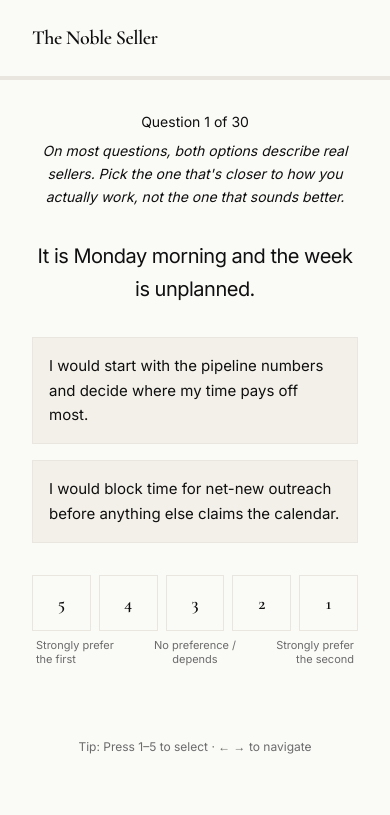
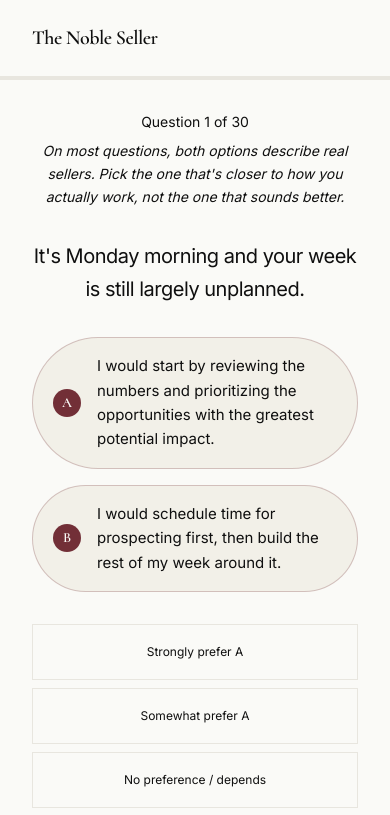
Before and after one commit to nosaco54135/the-noble-profile, a Next.js app: page /quotient/assessment in a window 390 px wide. Shown: the top 815 px of the page. Built offline with nearby package versions, Linux system fonts and the light colour scheme.

Commit message:
feat: NQ v2 copy pass + labeled A/B pill options per trial run

```diff
--- a/app/quotient/assessment/page.tsx
+++ b/app/quotient/assessment/page.tsx
@@ -306,54 +306,56 @@ export default function AssessmentPage() {
             </p>
           </div>
 
-          {/* Two options — display order follows this question's seeded side flip */}
+          {/* Two options, styled as pills — "A"/"B" mark DISPLAY POSITION (first/second
+              shown), not the optionA/optionB field names. Display order follows this
+              question's seeded side flip, so the field behind "A" can vary by question. */}
           <div className="space-y-tns-md mb-tns-xl">
-            <div className="border border-tns-border bg-tns-bgAlt px-4 py-4 sm:px-5">
+            <div className="flex items-center gap-tns-md rounded-full border border-tns-accent/25 bg-tns-bgAlt px-5 py-4 sm:px-7 sm:py-5">
+              <span className="shrink-0 flex items-center justify-center size-7 rounded-full bg-tns-accent text-tns-bg font-display text-sm font-medium">
+                A
+              </span>
               <p className="font-sans text-tns-fg text-[15px] sm:text-base leading-relaxed">
                 {firstOptionText}
               </p>
             </div>
-            <div className="border border-tns-border bg-tns-bgAlt px-4 py-4 sm:px-5">
+            <div className="flex items-center gap-tns-md rounded-full border border-tns-accent/25 bg-tns-bgAlt px-5 py-4 sm:px-7 sm:py-5">
+              <span className="shrink-0 flex items-center justify-center size-7 rounded-full bg-tns-accent text-tns-bg font-display text-sm font-medium">
+                B
+              </span>
               <p className="font-sans text-tns-fg text-[15px] sm:text-base leading-relaxed">
                 {secondOptionText}
               </p>
             </div>
           </div>
 
-          {/* Preference scale — 5 = strongly prefer the option shown first, 1 = strongly prefer the second */}
-          <div className="grid grid-cols-5 gap-2 sm:gap-3 mb-tns-sm">
-            {[5, 4, 3, 2, 1].map((value) => {
+          {/* Preference scale — labels reference "A"/"B" the same way the pills above do
+              (display position). u=5 strongly prefers A (first-shown) … u=1 strongly
+              prefers B (second-shown); the canonical transform in handleSelect is unchanged. */}
+          <div className="grid grid-cols-1 sm:grid-cols-5 gap-2 sm:gap-3 mb-tns-2xl">
+            {[
+              { value: 5, label: 'Strongly prefer A' },
+              { value: 4, label: 'Somewhat prefer A' },
+              { value: 3, label: 'No preference / depends' },
+              { value: 2, label: 'Somewhat prefer B' },
+              { value: 1, label: 'Strongly prefer B' },
+            ].map(({ value, label }) => {
               const isSelected = selected === value
               return (
                 <button
                   key={value}
                   onClick={() => handleSelect(value)}
-                  aria-label={`${value}`}
                   className={[
-                    'flex items-center justify-center p-3 sm:p-4 border transition-colors duration-150 min-h-[56px]',
+                    'flex items-center justify-center text-center p-3 sm:p-4 border transition-colors duration-150 min-h-[56px]',
                     'focus:outline-none focus-visible:ring-2 focus-visible:ring-tns-accent focus-visible:ring-offset-2 focus-visible:ring-offset-tns-bg',
                     isSelected
                       ? 'bg-tns-bgAlt border-tns-accent text-tns-fg'
                       : 'bg-tns-bg border-tns-border text-tns-fg hover:bg-tns-bgAlt cursor-pointer',
                   ].join(' ')}
                 >
-                  <span className="font-display text-lg text-tns-fg">{value}</span>
+                  <span className="font-sans text-xs sm:text-sm leading-tight text-tns-fg">{label}</span>
                 </button>
               )
             })}
-          </div>
-
-          {/* Compact anchor labels under the scale ends */}
-          <div className="flex items-start justify-between mb-tns-2xl px-1 gap-tns-sm">
-            <span className="font-sans text-[11px] sm:text-xs text-tns-muted leading-tight max-w-[30%]">
-              Strongly prefer the first
-            </span>
-            <span className="font-sans text-[11px] sm:text-xs text-tns-muted leading-tight text-center max-w-[30%]">
-              No preference / depends
-            </span>
-            <span className="font-sans text-[11px] sm:text-xs text-tns-muted leading-tight text-right max-w-[30%]">
-              Strongly prefer the second
-            </span>
           </div>
 
           {/* Navigation */}
--- a/lib/questions.ts
+++ b/lib/questions.ts
@@ -9,36 +9,36 @@
 import type { Question } from '@/types'
 
 export const QUESTIONS: Question[] = [
-  { id: 'P1', canonicalIndex: 0, scenario: 'You unexpectedly get one open hour in your day.', optionA: 'I would use it to send highly personalized outreach based on what a new prospect appears to care about.', optionB: 'I would use it to follow an interesting signal in an active deal and try to turn it into a clearer next step.', dimA: 'prospecting_comfort', dimB: 'closing_confidence' },
-  { id: 'P2', canonicalIndex: 1, scenario: 'A prospect raises an objection you have heard many times before.', optionA: 'I would ask a few more questions to understand what is different underneath this version of the objection.', optionB: 'I would organize the facts, constraints, and next steps so the objection has a clear path to resolution.', dimA: 'curiosity', dimB: 'process_oriented' },
-  { id: 'P3', canonicalIndex: 2, scenario: 'A deal has a lot of moving parts and the buyer is getting restless.', optionA: 'I would tighten the process, clean up ownership, and make the path forward easier to follow.', optionB: 'I would stay steady with the relationship and keep people engaged while the path gets clearer.', dimA: 'process_oriented', dimB: 'mindset_resilience' },
-  { id: 'P4', canonicalIndex: 3, scenario: 'You have had several frustrating prospecting conversations in a row.', optionA: 'I would keep showing up consistently and try to regain momentum through action.', optionB: 'I would shift attention to what the buyer experience is telling me and adjust around their needs.', dimA: 'mindset_resilience', dimB: 'customer_centric' },
-  { id: 'P5', canonicalIndex: 4, scenario: 'A prospect seems interested but has not clearly admitted the business pain.', optionA: 'I would spend more time understanding what outcome would actually help them succeed.', optionB: 'I would shape the conversation toward measurable impact and a sharper reason to act.', dimA: 'customer_centric', dimB: 'data_driven' },
-  { id: 'P6', canonicalIndex: 5, scenario: 'A buyer is comparing you against a competitor.', optionA: 'I would challenge the buyer to evaluate measurable tradeoffs, business risk, and strategic priority.', optionB: 'I would name fit realities candidly and build trust by being clear about where we are and are not strong.', dimA: 'data_driven', dimB: 'authenticity' },
-  { id: 'P7', canonicalIndex: 6, scenario: 'You realize the prospect may misunderstand what your product can do.', optionA: 'I would state the limitation clearly, even if it changes the tone of the deal.', optionB: 'I would learn from the misunderstanding and adjust the conversation so the buyer can make a better decision.', dimA: 'authenticity', dimB: 'learning_style' },
-  { id: 'P8', canonicalIndex: 7, scenario: 'You are entering a new account with limited information.', optionA: 'I would form a flexible hypothesis, test for signals, and revise quickly based on what I learn.', optionB: 'I would open with messaging that feels human, relevant, and emotionally specific to the buyer.', dimA: 'learning_style', dimB: 'eq_trust' },
-  { id: 'P9', canonicalIndex: 8, scenario: 'You are preparing for a high-stakes executive call.', optionA: 'I would anchor the conversation in what the executive likely cares about personally and organizationally.', optionB: 'I would create a clear sequence, clean handoff points, and a strong decision path.', dimA: 'eq_trust', dimB: 'process_oriented' },
-  { id: 'P10', canonicalIndex: 9, scenario: 'A prospect gives you an objection that sounds partly true but incomplete.', optionA: 'I would dig for the missing context before deciding how to respond.', optionB: 'I would stay steady and continue the conversation without letting the resistance throw me off.', dimA: 'curiosity', dimB: 'mindset_resilience' },
-  { id: 'P11', canonicalIndex: 10, scenario: 'You are trying to create consensus across stakeholders.', optionA: 'I would build a clear stakeholder map, next-step plan, and decision process.', optionB: 'I would focus on what each stakeholder needs to believe for the solution to be useful to them.', dimA: 'process_oriented', dimB: 'customer_centric' },
-  { id: 'P12', canonicalIndex: 11, scenario: 'A deal has gone quiet near the end of the month.', optionA: 'I would stay composed, avoid spiraling, and look for the next constructive move.', optionB: 'I would focus on the commercial levers and ask directly what would make action worthwhile now.', dimA: 'mindset_resilience', dimB: 'closing_confidence' },
-  { id: 'P13', canonicalIndex: 12, scenario: 'A prospect is excited but you are not sure the fit is strong enough.', optionA: 'I would stay anchored to what the buyer tells me they need and help them decide what level of fit is acceptable.', optionB: 'I would name the fit concern clearly rather than let enthusiasm carry the deal forward.', dimA: 'active_listening', dimB: 'authenticity' },
-  { id: 'P14', canonicalIndex: 13, scenario: 'You are behind target and need to create movement.', optionA: 'I would focus on measurable value, urgency, and the strongest reason for buyers to act now.', optionB: 'I would study what is not working, look for patterns, and change my approach before pushing harder.', dimA: 'closing_confidence', dimB: 'learning_style' },
-  { id: 'P15', canonicalIndex: 14, scenario: 'A prospect gives you vague feedback that could mean several things.', optionA: 'I would be transparent about the uncertainty and ask whether the opportunity is still real.', optionB: 'I would ask carefully what is happening on their side before assuming urgency or intent.', dimA: 'authenticity', dimB: 'active_listening' },
-  { id: 'P16', canonicalIndex: 15, scenario: 'A call is going well, but the prospect says something surprising.', optionA: 'I would adapt quickly and change direction if the new information seems important.', optionB: 'I would follow the unexpected thread to see what it reveals about the real buying situation.', dimA: 'learning_style', dimB: 'problem_solving' },
-  { id: 'P17', canonicalIndex: 16, scenario: 'You want to break into a promising new segment.', optionA: 'I would test outreach that shows I understand the buyer\'s world and emotional pressures.', optionB: 'I would keep a steady outreach rhythm even if the first set of attempts gets little response.', dimA: 'eq_trust', dimB: 'prospecting_comfort' },
-  { id: 'P18', canonicalIndex: 17, scenario: 'A prospect gives an answer that opens three possible paths.', optionA: 'I would explore the most interesting path before narrowing the conversation.', optionB: 'I would choose the path most likely to clarify what success would look like for the buyer.', dimA: 'curiosity', dimB: 'customer_centric' },
-  { id: 'P19', canonicalIndex: 18, scenario: 'You inherit a messy opportunity from another rep.', optionA: 'I would rebuild the operating plan and create a clearer path forward.', optionB: 'I would identify the strongest business case and challenge the buyer toward a more decisive evaluation.', dimA: 'process_oriented', dimB: 'closing_confidence' },
-  { id: 'P20', canonicalIndex: 19, scenario: 'A prospect is close to buying but you have a concern.', optionA: 'I would stay steady, keep the relationship warm, and make sure the concern is handled at the right moment.', optionB: 'I would proactively say what I am unsure about, even if it creates tension.', dimA: 'mindset_resilience', dimB: 'authenticity' },
-  { id: 'P21', canonicalIndex: 20, scenario: 'A customer becomes frustrated after a rough implementation conversation.', optionA: 'I would focus on what the customer needs next and help them get to a better outcome.', optionB: 'I would understand what changed, adjust my approach, and help the conversation recover.', dimA: 'customer_centric', dimB: 'eq_trust' },
-  { id: 'P22', canonicalIndex: 21, scenario: 'A new account shows weak surface-level fit but interesting signals.', optionA: 'I would start with a clear point of view on the business problem and why it matters now.', optionB: 'I would reach out with a message that reflects what I think they may be feeling or facing.', dimA: 'data_driven', dimB: 'eq_trust' },
-  { id: 'P23', canonicalIndex: 22, scenario: 'You sense a prospect may be hiding the real reason they are hesitating.', optionA: 'I would be direct about what I am sensing and invite them to tell me the truth.', optionB: 'I would keep asking thoughtful questions and let the conversation reveal what is really going on.', dimA: 'closing_confidence', dimB: 'active_listening' },
-  { id: 'P24', canonicalIndex: 23, scenario: 'A current opportunity suddenly becomes more complex.', optionA: 'I would keep learning from each shift and adjust my approach as new information comes in.', optionB: 'I would break the complexity down piece by piece until the path forward is manageable.', dimA: 'learning_style', dimB: 'problem_solving' },
-  { id: 'P25', canonicalIndex: 24, scenario: 'A deal you were counting on just died.', optionA: 'I would map out exactly where it broke down and what that means for my other open deals.', optionB: 'I would get straight back into outreach and start rebuilding the pipeline.', dimA: 'problem_solving', dimB: 'prospecting_comfort' },
-  { id: 'P26', canonicalIndex: 25, scenario: 'Your manager offers you focused coaching time.', optionA: 'I would use it to work through my most tangled active deal until we crack it.', optionB: 'I would use it to sharpen my outbound approach and open more doors.', dimA: 'problem_solving', dimB: 'prospecting_comfort' },
-  { id: 'P27', canonicalIndex: 26, scenario: 'A buyer describes a messy internal situation with no obvious owner.', optionA: 'I would help break the mess into pieces we can actually solve.', optionB: 'I would let them talk it through fully before offering any direction.', dimA: 'problem_solving', dimB: 'active_listening' },
-  { id: 'P28', canonicalIndex: 27, scenario: 'Mid-discovery, the prospect mentions an unrelated initiative in passing.', optionA: 'I would focus on what they are telling me and note it for later.', optionB: 'I would ask about it right away and see where it goes.', dimA: 'active_listening', dimB: 'curiosity' },
-  { id: 'P29', canonicalIndex: 28, scenario: 'You are researching a new account before first contact.', optionA: 'I would study the metrics and evidence that show whether a real opportunity exists.', optionB: 'I would follow whatever looks most interesting about the company and build my picture from there.', dimA: 'data_driven', dimB: 'curiosity' },
-  { id: 'P30', canonicalIndex: 29, scenario: 'It is Monday morning and the week is unplanned.', optionA: 'I would block time for net-new outreach before anything else claims the calendar.', optionB: 'I would start with the pipeline numbers and decide where my time pays off most.', dimA: 'prospecting_comfort', dimB: 'data_driven' },
+  { id: 'P1', canonicalIndex: 0, scenario: 'You unexpectedly get one open hour in your day.', optionA: 'I would use it to research and send highly personalized outreach to a new prospect.', optionB: 'I would use it to advance an active opportunity by turning a recent signal into a clear next step.', dimA: 'prospecting_comfort', dimB: 'closing_confidence' },
+  { id: 'P2', canonicalIndex: 1, scenario: 'A prospect raises an objection you have heard many times before.', optionA: 'I would spend more time understanding what is driving this specific objection.', optionB: 'I would spend more time creating a clear plan to work through the objection.', dimA: 'curiosity', dimB: 'process_oriented' },
+  { id: 'P3', canonicalIndex: 2, scenario: 'A deal has a lot of moving parts and the buyer is getting restless.', optionA: 'I would focus on bringing more structure to the deal so everyone knows what needs to happen next.', optionB: 'I would focus on keeping momentum and confidence high while working through the uncertainty.', dimA: 'process_oriented', dimB: 'mindset_resilience' },
+  { id: 'P4', canonicalIndex: 3, scenario: 'You have had several frustrating prospecting conversations in a row.', optionA: 'I would stay consistent with my outreach and trust my approach rather than overreact to the setbacks.', optionB: 'I would spend more time understanding what buyers are looking for and adjust my approach around that.', dimA: 'mindset_resilience', dimB: 'customer_centric' },
+  { id: 'P5', canonicalIndex: 4, scenario: 'A prospect agrees there is a problem, but it is still unclear why they would act now.', optionA: 'I would focus on understanding what success looks like for them and why it matters.', optionB: 'I would focus on quantifying the business impact of the problem and the value of solving it.', dimA: 'customer_centric', dimB: 'data_driven' },
+  { id: 'P6', canonicalIndex: 5, scenario: 'A buyer is comparing your solution against a competitor.', optionA: 'I would focus on helping the buyer evaluate the measurable differences in business impact, risk, and value.', optionB: 'I would be transparent about where our solution is a strong fit and where it may fall short.', dimA: 'data_driven', dimB: 'authenticity' },
+  { id: 'P7', canonicalIndex: 6, scenario: 'You realize the prospect may misunderstand what your product can do.', optionA: 'I would clarify the limitation directly, even if it makes the opportunity harder to win.', optionB: 'I would try to understand what created the misunderstanding and adjust my approach accordingly.', dimA: 'authenticity', dimB: 'learning_style' },
+  { id: 'P8', canonicalIndex: 7, scenario: 'You are entering a new account with limited information.', optionA: 'I would begin with a hypothesis about what may matter most and adjust it based on what I learn.', optionB: 'I would focus on establishing trust by demonstrating an understanding of the buyer\'s situation and priorities.', dimA: 'learning_style', dimB: 'eq_trust' },
+  { id: 'P9', canonicalIndex: 8, scenario: 'You are preparing for a high-stakes executive call.', optionA: 'I would focus on what matters most to the executive and how they are likely to evaluate the conversation.', optionB: 'I would focus on ensuring the conversation has a clear purpose, next steps, and path to decision.', dimA: 'eq_trust', dimB: 'process_oriented' },
+  { id: 'P10', canonicalIndex: 9, scenario: 'A prospect gives you an objection that sounds partly true but incomplete.', optionA: 'I would dig deeper to understand what is really driving the objection before deciding how to respond.', optionB: 'I would stay composed and keep the conversation moving without letting the objection derail me.', dimA: 'curiosity', dimB: 'mindset_resilience' },
+  { id: 'P11', canonicalIndex: 10, scenario: 'You are trying to create consensus across stakeholders.', optionA: 'I would focus on building a clear stakeholder map, decision process, and next-step plan.', optionB: 'I would focus on understanding the priorities and concerns of each stakeholder.', dimA: 'process_oriented', dimB: 'customer_centric' },
+  { id: 'P12', canonicalIndex: 11, scenario: 'A deal has gone quiet near the end of the month.', optionA: 'I would focus on staying consistent and not letting the silence change how I approach the opportunity.', optionB: 'I would directly address the lack of progress and ask whether the buyer is prepared to move forward.', dimA: 'mindset_resilience', dimB: 'closing_confidence' },
+  { id: 'P13', canonicalIndex: 12, scenario: 'A prospect is excited to do business together, but you are not sure the fit is strong enough.', optionA: 'I would spend more time validating my understanding of what the buyer actually needs before drawing a conclusion.', optionB: 'I would clearly share my concern about the fit rather than let enthusiasm carry the deal forward.', dimA: 'active_listening', dimB: 'authenticity' },
+  { id: 'P14', canonicalIndex: 13, scenario: 'You are behind target and trying to regain momentum.', optionA: 'I would focus on creating more movement in active opportunities by asking for stronger commitments.', optionB: 'I would focus on understanding what is not working and changing my approach before pushing harder.', dimA: 'closing_confidence', dimB: 'learning_style' },
+  { id: 'P15', canonicalIndex: 14, scenario: 'A prospect says something that leaves you unsure about their level of interest or commitment.', optionA: 'I would directly address the uncertainty and share the concern I have.', optionB: 'I would ask a few more questions to better understand what they mean.', dimA: 'authenticity', dimB: 'active_listening' },
+  { id: 'P16', canonicalIndex: 15, scenario: 'A call is going well, but the prospect introduces information you did not expect.', optionA: 'I would adjust my approach if the new information changes my assumptions.', optionB: 'I would focus on understanding what the new information means for the situation and next steps.', dimA: 'learning_style', dimB: 'problem_solving' },
+  { id: 'P17', canonicalIndex: 16, scenario: 'You are prospecting into a new segment that looks promising.', optionA: 'I would tailor my outreach around the specific challenges and pressures those buyers are likely facing.', optionB: 'I would focus on starting conversations quickly and letting the market tell me what works.', dimA: 'eq_trust', dimB: 'prospecting_comfort' },
+  { id: 'P18', canonicalIndex: 17, scenario: 'A prospect\'s answer creates several directions the conversation could go.', optionA: 'I would follow the path that seems most likely to uncover something new.', optionB: 'I would follow the path that seems most relevant to the buyer\'s goals and priorities.', dimA: 'curiosity', dimB: 'customer_centric' },
+  { id: 'P19', canonicalIndex: 18, scenario: 'You inherit an opportunity that lacks a clear path to a decision.', optionA: 'I would rebuild the plan and create a clearer path forward.', optionB: 'I would focus on the strongest business rationale and drive a clearer decision conversation.', dimA: 'process_oriented', dimB: 'closing_confidence' },
+  { id: 'P20', canonicalIndex: 19, scenario: 'A prospect is close to buying, but you are not fully confident the fit is right.', optionA: 'I would stay composed and work through the uncertainty before changing the direction of the deal.', optionB: 'I would proactively share my concern, even if it creates tension in the conversation.', dimA: 'mindset_resilience', dimB: 'authenticity' },
+  { id: 'P21', canonicalIndex: 20, scenario: 'A customer becomes frustrated after a difficult implementation conversation.', optionA: 'I would focus on helping the customer get back on track and achieve the outcome they are looking for.', optionB: 'I would focus on understanding what is driving their frustration and rebuilding confidence in the relationship.', dimA: 'customer_centric', dimB: 'eq_trust' },
+  { id: 'P22', canonicalIndex: 21, scenario: 'A new account does not appear to be an ideal fit, but there are signs it may still be worth pursuing.', optionA: 'I would lead with the business case and evidence that suggest change may be worthwhile.', optionB: 'I would lead with an understanding of what the buyer may be experiencing or trying to accomplish.', dimA: 'data_driven', dimB: 'eq_trust' },
+  { id: 'P23', canonicalIndex: 22, scenario: 'You sense a prospect may not be sharing the real reason they are hesitating.', optionA: 'I would address my concern directly and invite them to clarify what is really holding them back.', optionB: 'I would continue asking thoughtful questions until the real concern becomes clearer.', dimA: 'closing_confidence', dimB: 'active_listening' },
+  { id: 'P24', canonicalIndex: 23, scenario: 'A current opportunity suddenly becomes more complex.', optionA: 'I would stay flexible and adapt my approach as I learn more about what is changing.', optionB: 'I would break the complexity into smaller parts until the best path forward becomes clear.', dimA: 'learning_style', dimB: 'problem_solving' },
+  { id: 'P25', canonicalIndex: 24, scenario: 'A deal you were counting on just died.', optionA: 'I would spend time figuring out where the deal broke down before moving on.', optionB: 'I would start reaching out to new prospects rather than dwell on the loss.', dimA: 'problem_solving', dimB: 'prospecting_comfort' },
+  { id: 'P26', canonicalIndex: 25, scenario: 'Your manager offers you focused coaching time.', optionA: 'I would use it to work through the most complex opportunity in my pipeline.', optionB: 'I would use it to strengthen my outbound approach and create more opportunities.', dimA: 'problem_solving', dimB: 'prospecting_comfort' },
+  { id: 'P27', canonicalIndex: 26, scenario: 'A buyer describes a messy internal situation with no obvious owner.', optionA: 'I would start organizing the problem into manageable pieces we can work through.', optionB: 'I would spend more time understanding the situation before suggesting a path forward.', dimA: 'problem_solving', dimB: 'active_listening' },
+  { id: 'P28', canonicalIndex: 27, scenario: 'A prospect casually mentions another initiative during a discovery conversation.', optionA: 'I would stay focused on the topic they are discussing and return to the initiative later if needed.', optionB: 'I would explore the initiative to see what it might reveal about their priorities or challenges.', dimA: 'active_listening', dimB: 'curiosity' },
+  { id: 'P29', canonicalIndex: 28, scenario: 'You are researching a new account before first contact.', optionA: 'I would start with the data and indicators that suggest where the greatest business impact may exist.', optionB: 'I would start with the questions the account raises and explore where they lead.', dimA: 'data_driven', dimB: 'curiosity' },
+  { id: 'P30', canonicalIndex: 29, scenario: 'It\'s Monday morning and your week is still largely unplanned.', optionA: 'I would schedule time for prospecting first, then build the rest of my week around it.', optionB: 'I would start by reviewing the numbers and prioritizing the opportunities with the greatest potential impact.', dimA: 'prospecting_comfort', dimB: 'data_driven' },
 ]
 
 // Defensively re-number canonical indexes — the 30-item sequence is what matters.
```
